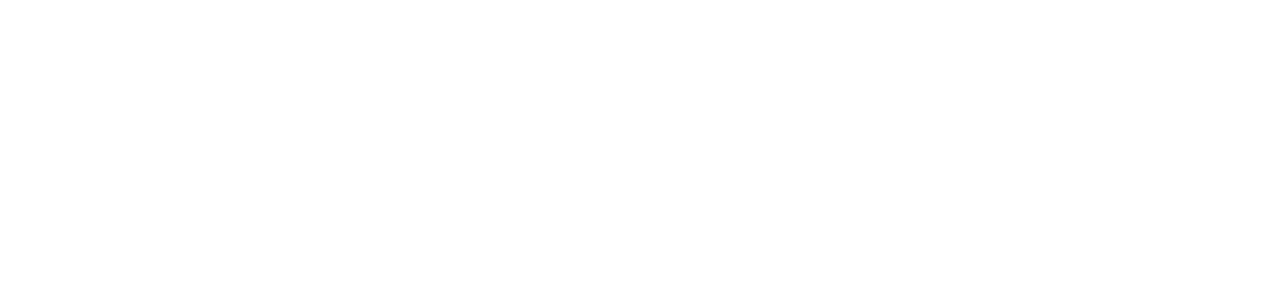
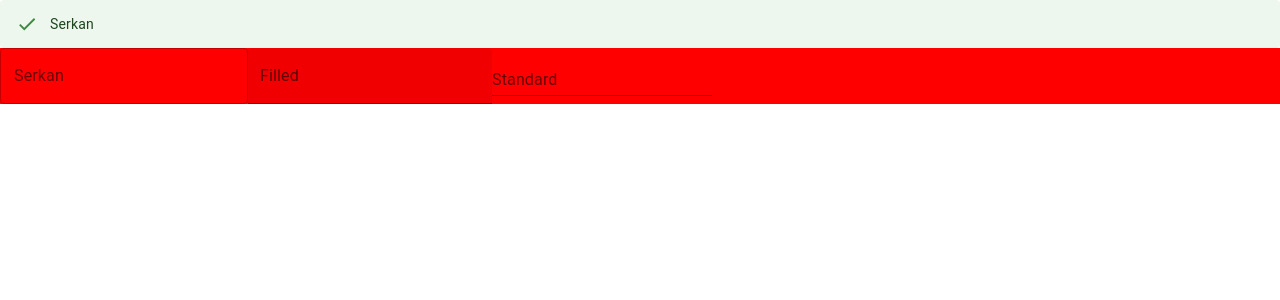
Before and after one commit to Stilla17/foodball-app, a React (Vite) app: page / in a window 1280 px wide. Shown: the top 300 px of the page. Built offline with nearby package versions, Linux system fonts and the light colour scheme.

Commit message:
mui qoshildi

```diff
--- a/package.json
+++ b/package.json
@@ -10,6 +10,10 @@
     "preview": "vite preview"
   },
   "dependencies": {
+    "@emotion/react": "^11.11.4",
+    "@emotion/styled": "^11.11.5",
+    "@mui/icons-material": "^5.15.18",
+    "@mui/material": "^5.15.18",
     "react": "^18.2.0",
     "react-dom": "^18.2.0"
   },
--- a/src/App.jsx
+++ b/src/App.jsx
@@ -1,11 +1,31 @@
 import { useState } from 'react'
 import './App.css'
+import Alert from '@mui/material/Alert';
+import CheckIcon from '@mui/icons-material/Check';
+import Box from '@mui/material/Box';
+import TextField from '@mui/material/TextField';
 
 function App() {
 
   return (
     <>
-      <h1></h1>
+      <Alert icon={<CheckIcon fontSize="inherit" />} severity="success">
+        Serkan
+      </Alert>
+
+      <Box
+        component="form"
+        sx={{
+          backgroundColor: 'red', color: 'red',
+        }}
+        noValidate
+        autoComplete="off"
+      >
+        <TextField sx={{ color: "red" }} id="outlined-basic" label="Serkan" variant="outlined" />
+        <TextField id="filled-basic" label="Filled" variant="filled" />
+        <TextField id="standard-basic" label="Standard" variant="standard" />
+      </Box>
+
     </>
   )
 }
```
Also changed, not shown: 1 other file (tests, documents, lock files or other folders).
